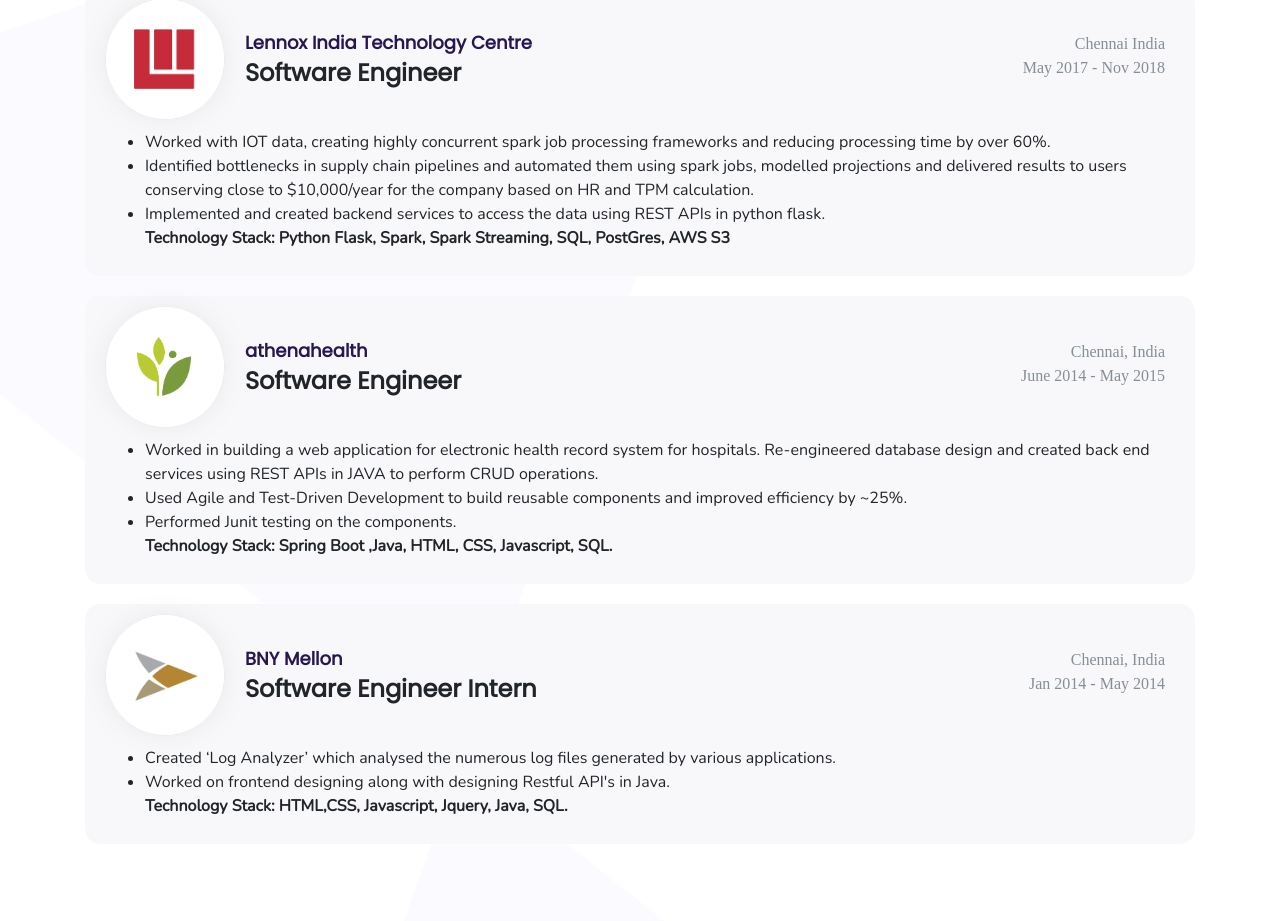
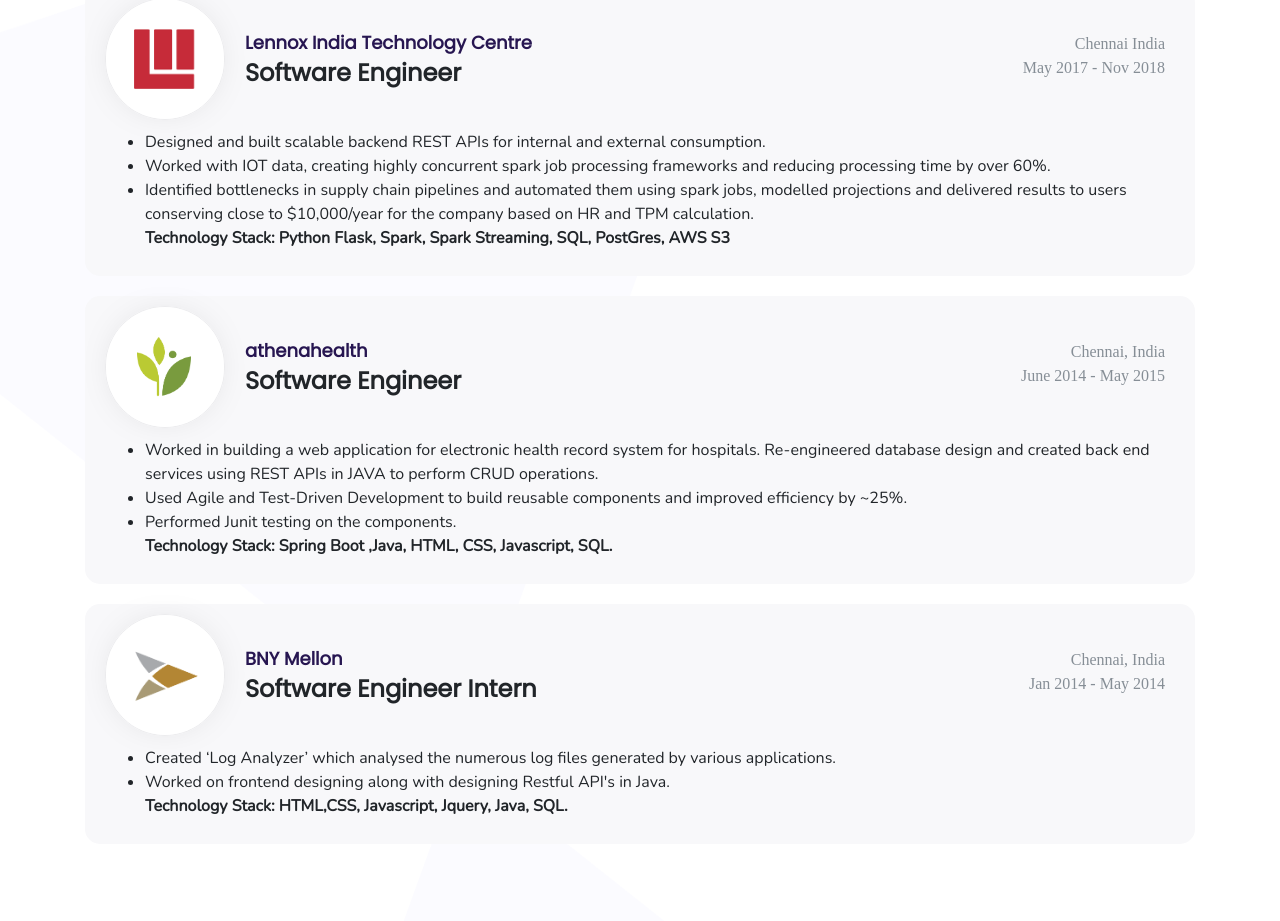
Before and after one commit to ihetal/myportfolio, a React (Create React App) app: page /#/ in a window 1280 px wide. Shown: the part 2780-3701 px from the top of the page. Built offline with nearby package versions, Linux system fonts and the light colour scheme; some icons are missing; a web font is replaced by a local one.

Commit message:
Updating

```diff
--- a/src/components/Experience.js
+++ b/src/components/Experience.js
@@ -163,6 +163,10 @@
             </div>
             <ul className="experience-description">
               <li>
+                Designed and built scalable backend REST APIs for internal and
+                external consumption.
+              </li>
+              <li>
                 Worked with IOT data, creating highly concurrent spark job
                 processing frameworks and reducing processing time by over 60%.
               </li>
@@ -171,10 +175,6 @@
                 them using spark jobs, modelled projections and delivered
                 results to users conserving close to $10,000/year for the
                 company based on HR and TPM calculation.
-              </li>
-              <li>
-                Implemented and created backend services to access the data
-                using REST APIs in python flask.
                 <br />
                 <strong>
                   Technology Stack: Python Flask, Spark, Spark Streaming, SQL,
```
Also changed, not shown: 7 other files (tests, documents, lock files or other folders).
